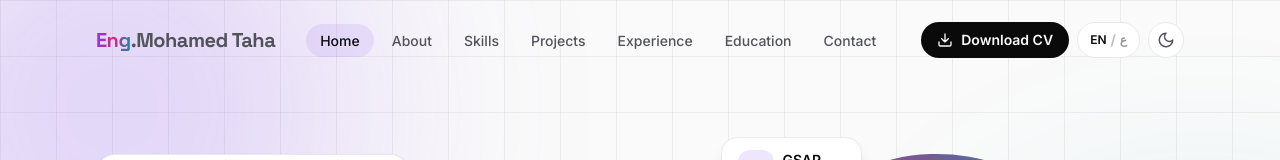
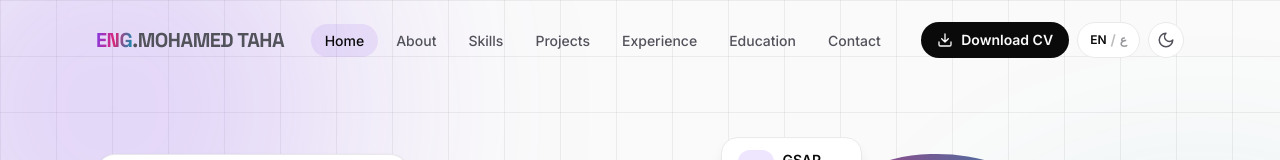
Before and after one commit to mohamedtaha152/mohamed-taha, a Next.js app: page / in a window 1280 px wide. Shown: the top 160 px of the page. Built offline with nearby package versions, Linux system fonts and the light colour scheme.

Commit message:
Update Navbar text to uppercase

```diff
--- a/src/components/Navbar.tsx
+++ b/src/components/Navbar.tsx
@@ -92,8 +92,8 @@ export function Navbar() {
           href="#home"
           className="font-display text-lg font-bold tracking-tight sm:text-xl"
         >
-          <span className="text-gradient">Eng</span>
-          <span className="text-muted">.Mohamed Taha</span>
+          <span className="text-gradient">ENG</span>
+          <span className="text-muted">.MOHAMED TAHA</span>
         </a>
 
         {/* Desktop nav */}
```
